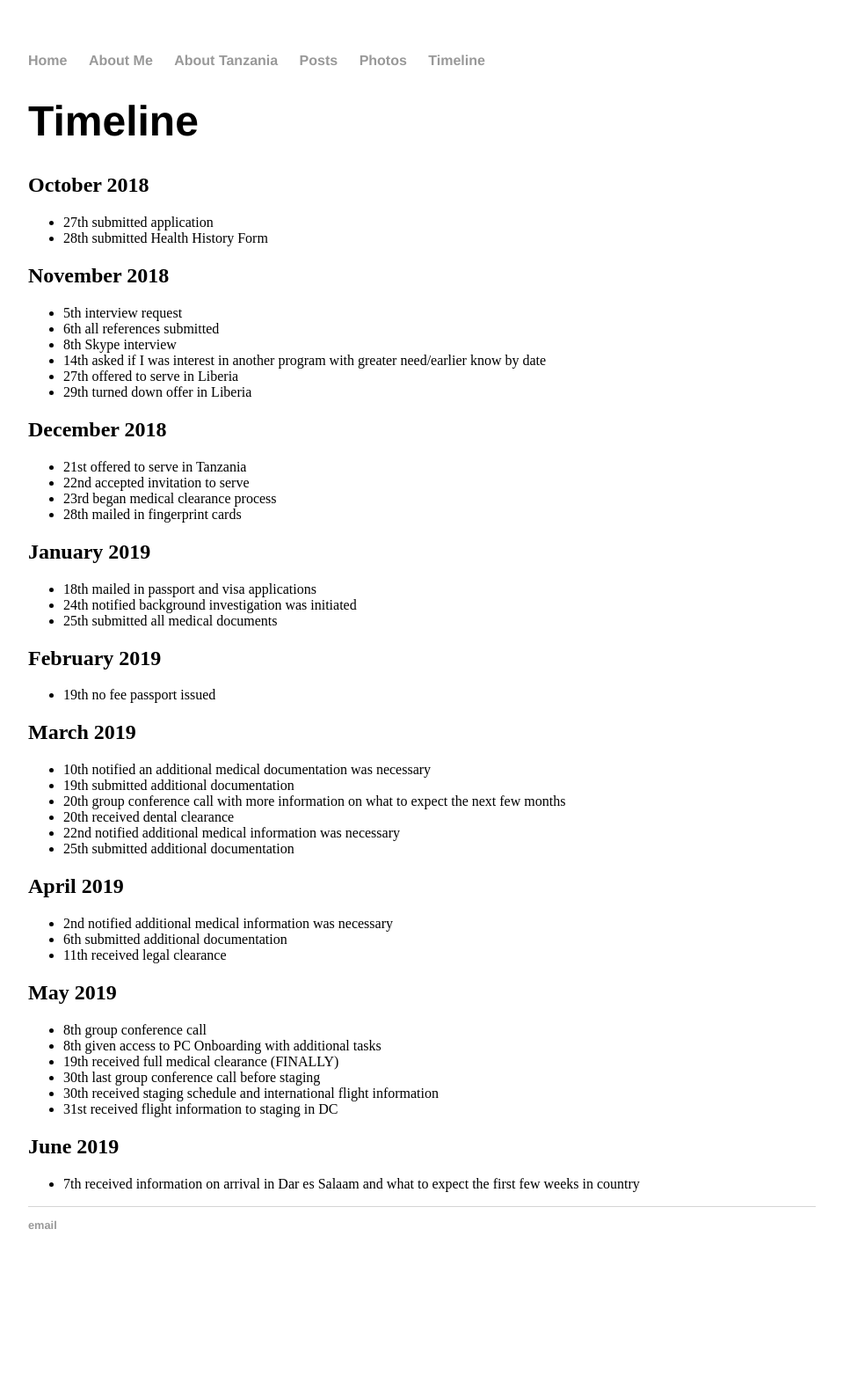
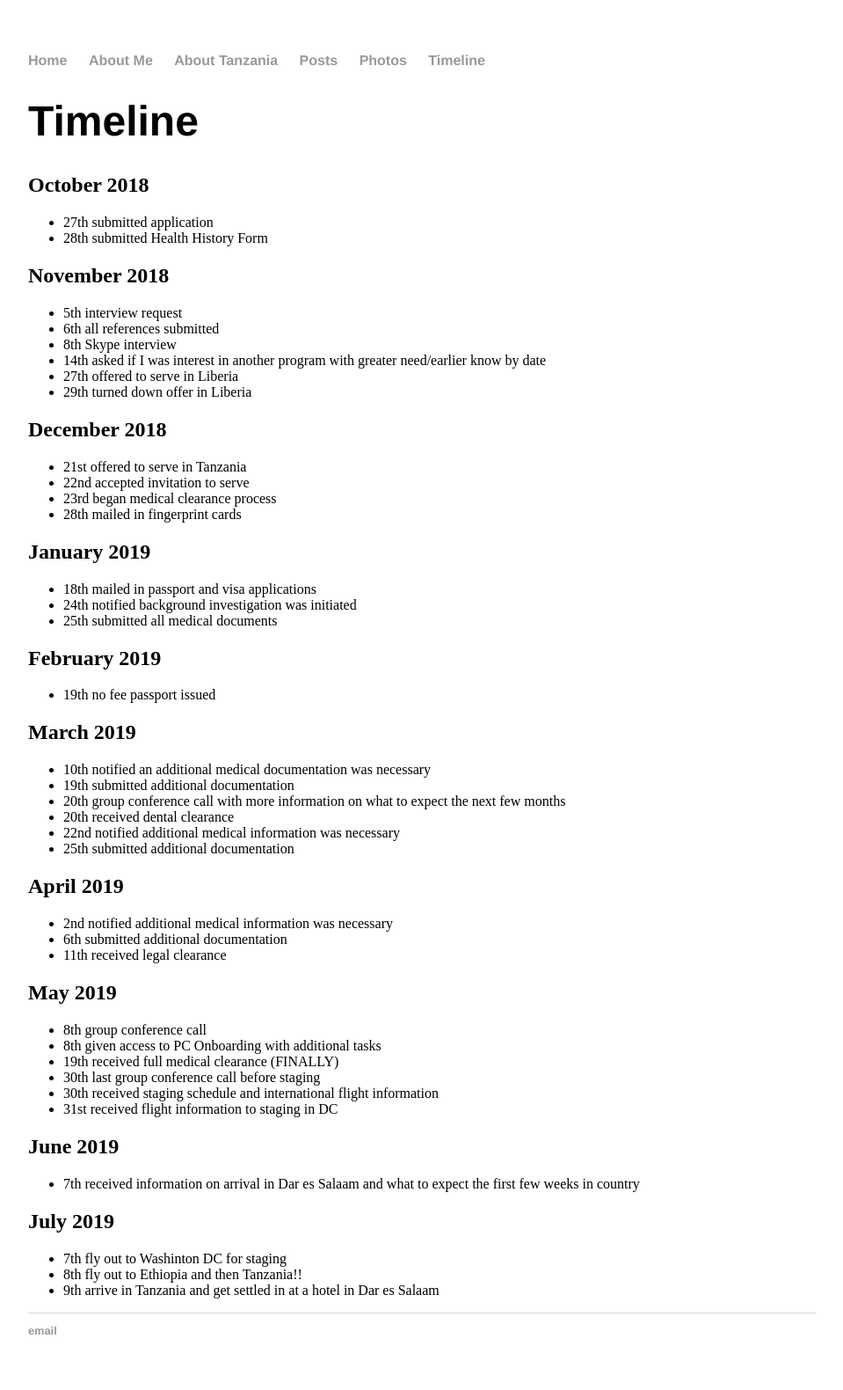
Before and after one commit to caliholman/caliholman.github.io, a Jekyll site: the page built from timeline/timeline.md, in a window 1280 px wide. Shown: the whole page at 88% size, without its empty margins (160-1119 px from the left). Built offline with Jekyll 4.4.1, drawn with Linux system fonts in a browser that asks for light colours; before the commit the page ends 1460 px from its top, so only the background shows below that.

Commit message:
Update timeline.md

```diff
--- a/timeline/timeline.md
+++ b/timeline/timeline.md
@@ -54,3 +54,8 @@ permalink: /timeline/
 
 ## June 2019
 * 7th received information on arrival in Dar es Salaam and what to expect the first few weeks in country
+
+## July 2019
+* 7th fly out to Washinton DC for staging
+* 8th fly out to Ethiopia and then Tanzania!!
+* 9th arrive in Tanzania and get settled in at a hotel in Dar es Salaam
```
